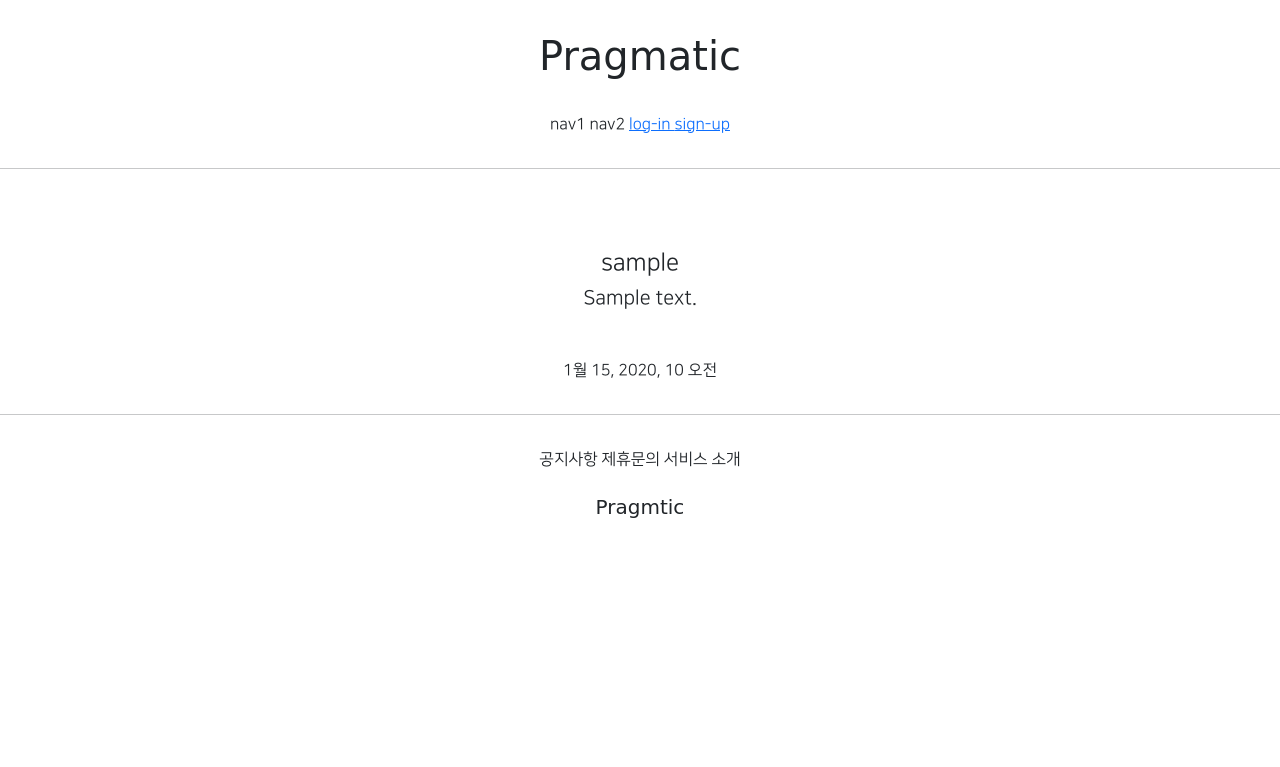
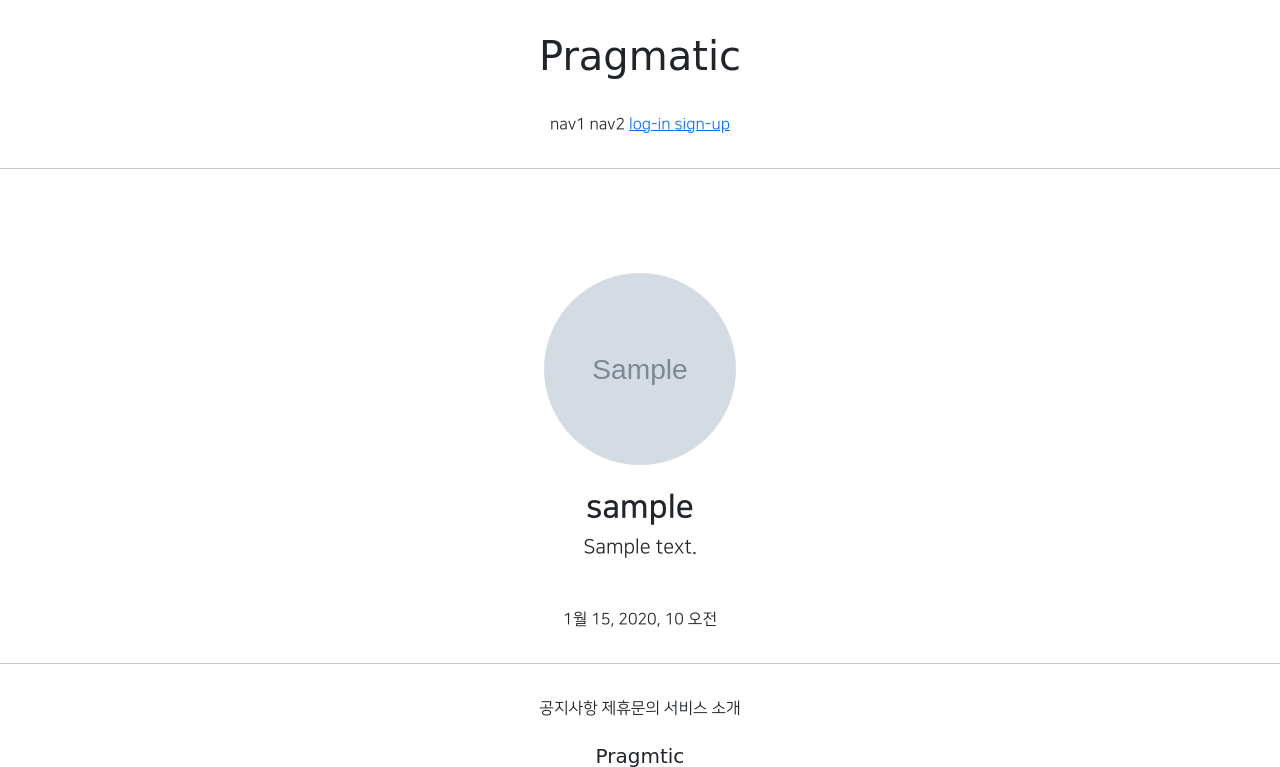
Before and after one commit to ui-hyeong/gis_3class, a Django app: page /accounts/detail/1 in a window 1280 px wide. Shown: the top 767 px of the page. Run offline with Django 3.2, Linux system fonts and the light colour scheme; tables that the repository leaves empty hold one stand-in row (values such as "Sample post"); grey boxes marked "Sample" are stand-in pictures; parts of the project's set-up code (start-up, migrations or seed data) failed here and were passed over; some libraries are stand-ins or nearby versions; some web fonts are replaced.

Commit message:
7 / 28 gis_p commit 1

```diff
--- a/GIS_P/urls.py
+++ b/GIS_P/urls.py
@@ -13,6 +13,8 @@ Including another URLconf
     1. Import the include() function: from django.urls import include, path
     2. Add a URL to urlpatterns:  path('blog/', include('blog.urls'))
 """
+from django.conf import settings
+from django.conf.urls.static import static
 from django.contrib import admin
 from django.urls import path, include
 
@@ -20,4 +22,4 @@ urlpatterns = [
     path('admin/', admin.site.urls),  # 관리자 권한
     path('accounts/', include('accountapp.urls')),
     path('profileapp/', include('profileapp.urls'))
-]
+] + static(settings.MEDIA_URL, document_root=settings.MEDIA_ROOT)
--- a/accountapp/templates/accountapp/detail.html
+++ b/accountapp/templates/accountapp/detail.html
@@ -5,14 +5,17 @@
     <div class="text-center mw-500 m-auto">
         <div class="m-5">  {# 기본적으로 제공해주는 클래스 #}
             {% if target_user.profile %}
-            <h4>{{ target_user.profile.nickname }}</h4>
+                <img src="{{ target_user.profile.image.url }}"
+                     class="profile_image m-4"
+                     alt="profile image"> {# alt는 이미지가 안나올 경우 대신 나오는 문구 #}
+                <h2 class="NNS_B">{{ target_user.profile.nickname }}</h2>
                 <h5>{{ target_user.profile.message }}</h5>
             {% else %}
-            <h4>
+            <h2>
                 <a href="{% url 'profileapp:create' %} ">
                     Create Profile
                 </a>
-            </h4>
+            </h2>
             {% endif %}
         </div>
         <div>
--- a/profileapp/views.py
+++ b/profileapp/views.py
@@ -16,6 +16,6 @@ class ProfileCreateView(CreateView):
     template_name = 'profileapp/create.html'
 
 
-    def form_valid(self, form):    #
+    def form_valid(self, form):    #요청한 유저를 식별하고 그유저에게 해당시킴
         form.instance.user = self.request.user
         return super().form_valid(form)
--- a/static/base.css
+++ b/static/base.css
@@ -22,3 +22,14 @@
     max-width: 500px;
     padding: 1rem 1.5rem;
 }
+
+.profile_image {
+    height: 12rem;
+    width: 12rem;
+    border-radius: 20rem;
+    object-fit: cover;
+}
+
+.NNS_B {
+    font-family: "NanumSquareB", cursive;
+}
```
